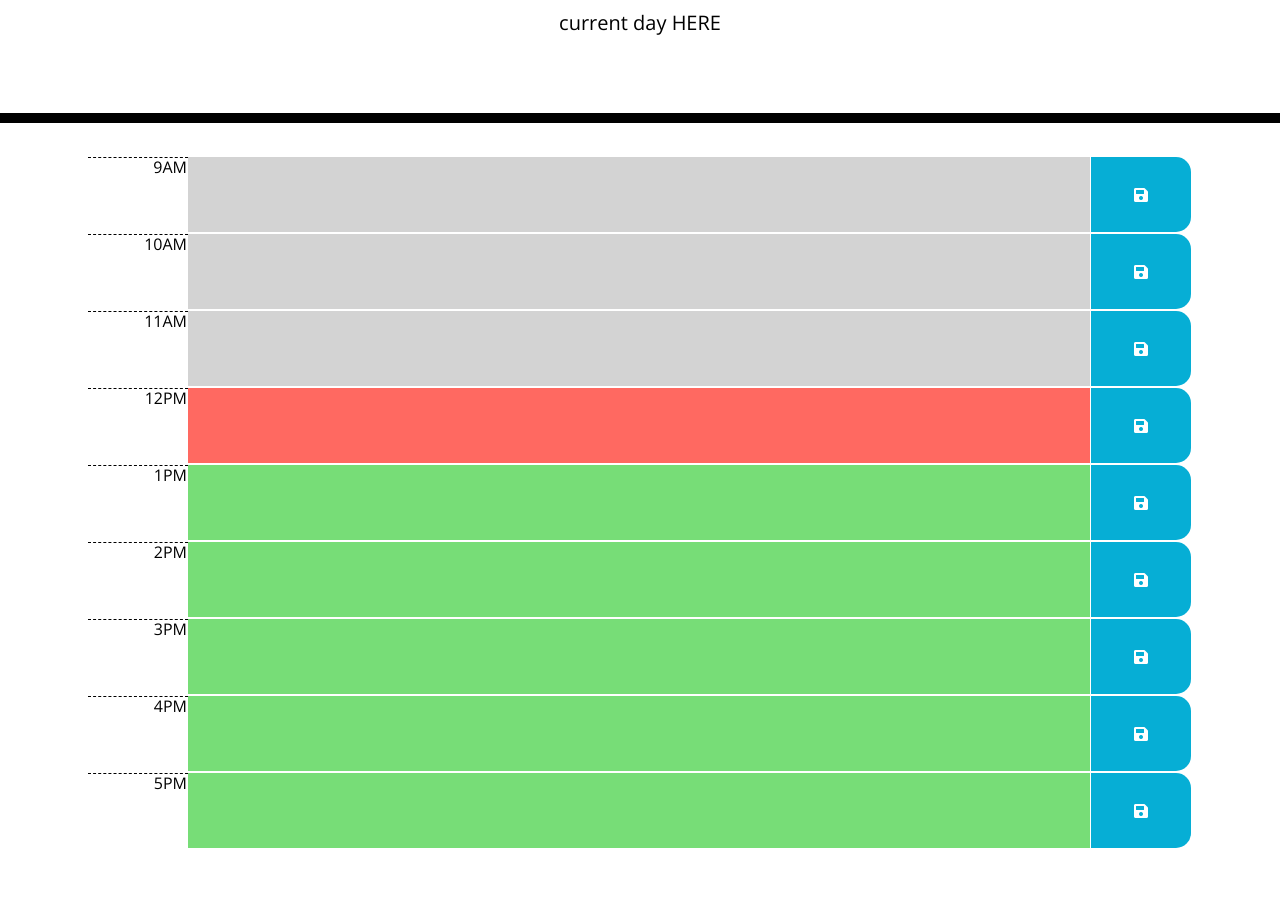
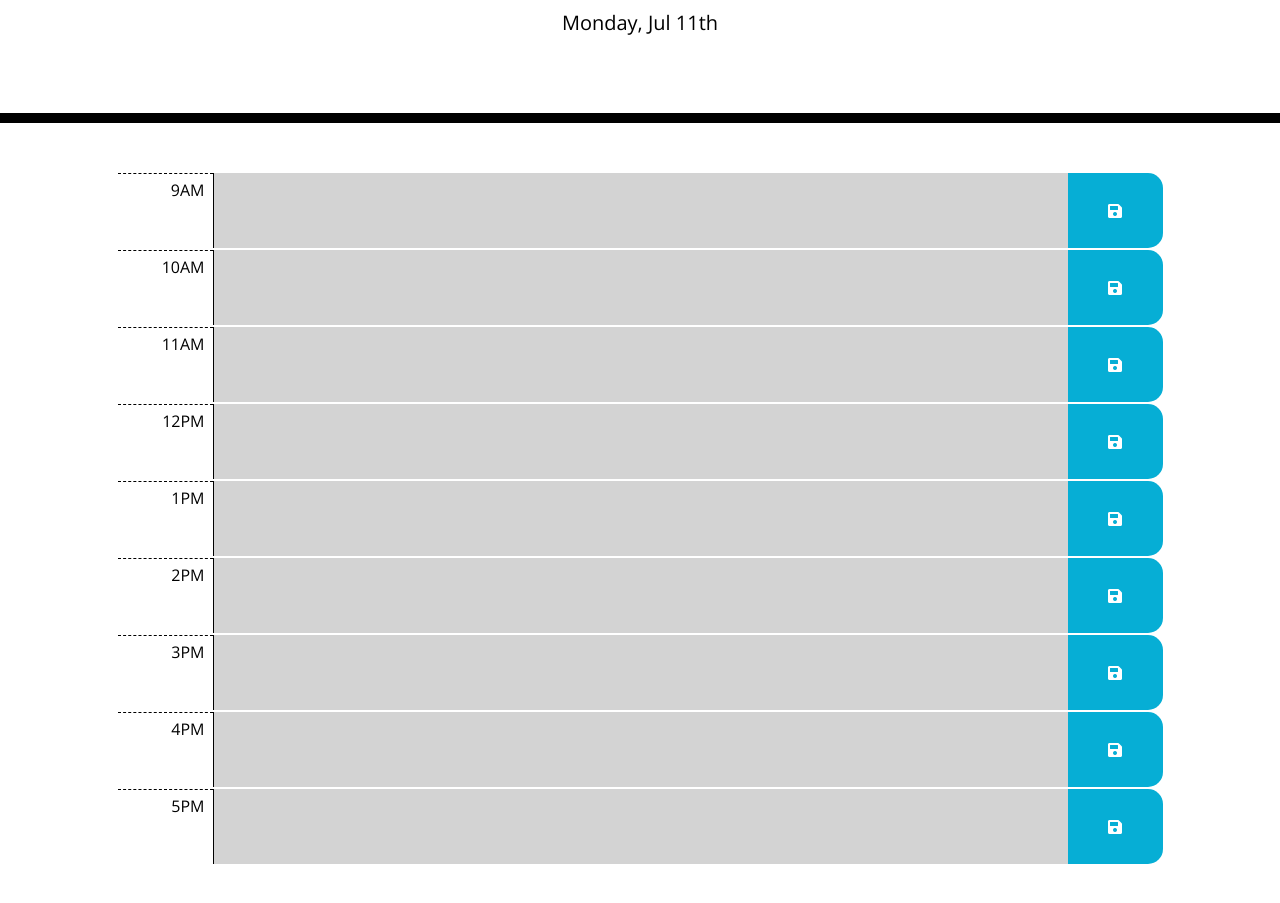
Before and after one commit to srandall1213/Work-Day-Scheduler, a plain HTML site: page index.html in a window 1280 px wide. Shown: the part 181-1084 px from the top of the page. Drawn offline with nearby package versions, Linux system fonts and the light colour scheme.

Commit message:
fixed table to resize and added today's date

```diff
--- a/assets/CSS/style.css
+++ b/assets/CSS/style.css
@@ -9,9 +9,10 @@ textarea {
   border: none;
   resize: none;
   color: #000000;
+  border-left: 1px solid black;
   padding: 10px;
-  height: 73px;
-  width: 900px;
+  outline-color: #06aed5;
+  height: 75px;
 }
 
 .jumbotron {
@@ -22,11 +23,8 @@ textarea {
   border-bottom: 10px solid black;
 }
 
-.description {
+.description { /*Does this go in textArea?*/
   white-space: pre-wrap;
-  display: flex;
-  justify-content: center;
-  width: 900px;
 }
 
 .time-block { /*what does this go to?*/
@@ -34,27 +32,15 @@ textarea {
   border-radius: 15px;
 }
 
-table {
-    display: flex;
-    justify-content: center;
-    margin-bottom: 50px;
-}
-
 .row {
   white-space: pre-wrap;
   border-top: 2px solid white;
 }
 
-td {
-    height: 75px;
-}
-
 .hour {
-  text-align: right;
   background-color: #ffffff;
   color: #000000;
   border-top: 1px dashed #000000;
-  width: 100px;
 }
 
 .past {
@@ -72,20 +58,13 @@ td {
   color: white;
 }
 
-.buttonBox {
-    display: flex;
-    align-items: center;
-}
-
 .saveBtn {
   border-style: none;
   border-top-right-radius: 15px;
   border-bottom-right-radius: 15px;
   background-color: #06aed5;
   color: white;
-  width: 100px;
   height: 75px;
-
 }
 
 .saveBtn i:hover {
--- a/assets/JS/script.js
+++ b/assets/JS/script.js
@@ -1,5 +1,4 @@
- var textAreaEl = document.getElementsByClassName(description);
+var currentDayEl = document.querySelector("#currentDay");
 
- textAreaEl.addEventListener("click", function () {
-    textAreaEl.css('border');
- });
+//Today's Date
+currentDayEl.textContent = moment().format('dddd') + ", " +  moment().format("MMM Do");
--- a/index.html
+++ b/index.html
@@ -26,61 +26,57 @@
     <header class="jumbotron">
       <h1 class="display-3">Work Day Scheduler</h1>
       <p class="lead">A simple calendar app for scheduling your work day</p>
-      <p id="currentDay" class="lead">current day HERE</p>
+      <p id="currentDay" class="lead"></p>
     </header>
-    <div class="container">
+    <div class="container my-5">
       <!-- Timeblocks go here -->
-      <table>
-        <tbody>
-            <tr class="row">
-                <td class="hour">9AM</td>
-                <td class="past" class="description"><textarea></textarea></td>
-                <td class="buttonBox"><button class="saveBtn"><i class="fa fa-save"></i></button></td>
-            </tr>
-            <tr class="row">
-                <td class="hour">10AM</td>
-                <td class="past" class="description"><textarea></textarea></td>
-                <td class="buttonBox"><button class="saveBtn"><i class="fa fa-save"></i></button></td>
-            </tr>
-            <tr class="row">
-                <td class="hour">11AM</td>
-                <td class="past" class="description"><textarea></textarea></td>
-                <td class="buttonBox"><button class="saveBtn"><i class="fa fa-save"></i></button></td>
-            </tr>
-            <tr class="row">
-                <td class="hour">12PM</td>
-                <td class="present" class="description"><textarea></textarea></td>
-                <td class="buttonBox"><button class="saveBtn"><i class="fa fa-save"></i></button></td>
-            </tr>
-            <tr class="row">
-                <td class="hour">1PM</td>
-                <td class="future" class="description"><textarea></textarea></td>
-                <td class="buttonBox"><button class="saveBtn"><i class="fa fa-save"></i></button></td>
-            </tr>
-            <tr class="row">
-                <td class="hour">2PM</td>
-                <td class="future" class="description"><textarea></textarea></td>
-                <td class="buttonBox"><button class="saveBtn"><i class="fa fa-save"></i></button></td>
-            </tr>
-            <tr class="row">
-                <td class="hour">3PM</td>
-                <td class="future" class="description"><textarea></textarea></td>
-                <td class="buttonBox"><button class="saveBtn"><i class="fa fa-save"></i></button></td>
-            </tr>
-            <tr class="row">
-                <td class="hour">4PM</td>
-                <td class="future" class="description"><textarea></textarea></td>
-                <td class="buttonBox"><button class="saveBtn"><i class="fa fa-save"></i></button></td>
-            </tr>
-            <tr class="row">
-                <td class="hour">5PM</td>
-                <td class="future" class="description"><textarea></textarea></td>
-                <td class="buttonBox"><button class="saveBtn"><i class="fa fa-save"></i></button></td>
-            </tr>
-        </tbody>
-    </table>
+        <div class="row justify-content-center">
+            <div class="col-1 text-right p-2 hour">9AM</div>
+            <textarea class="col-9 description past"></textarea>
+            <button class="col-1 saveBtn"><i class="fa fa-save"></i></button>
+        </div>
+        <div class="row justify-content-center">
+            <div class="col-1 text-right p-2 hour">10AM</div>
+            <textarea class="col-9 description past"></textarea>
+            <button class="col-1 saveBtn"><i class="fa fa-save"></i></button>
+        </div>
+        <div class="row justify-content-center">
+            <div class="col-1 text-right p-2 hour">11AM</div>
+            <textarea class="col-9 description past"></textarea>
+            <button class="col-1 saveBtn"><i class="fa fa-save"></i></button>
+        </div>
+        <div class="row justify-content-center">
+            <div class="col-1 text-right p-2 hour">12PM</div>
+            <textarea class="col-9 description past"></textarea>
+            <button class="col-1 saveBtn"><i class="fa fa-save"></i></button>
+        </div>
+        <div class="row justify-content-center">
+            <div class="col-1 text-right p-2 hour">1PM</div>
+            <textarea class="col-9 description past"></textarea>
+            <button class="col-1 saveBtn"><i class="fa fa-save"></i></button>
+        </div>
+        <div class="row justify-content-center">
+            <div class="col-1 text-right p-2 hour">2PM</div>
+            <textarea class="col-9 description past"></textarea>
+            <button class="col-1 saveBtn"><i class="fa fa-save"></i></button>
+        </div>
+        <div class="row justify-content-center">
+            <div class="col-1 text-right p-2 hour">3PM</div>
+            <textarea class="col-9 description past"></textarea>
+            <button class="col-1 saveBtn"><i class="fa fa-save"></i></button>
+        </div>
+        <div class="row justify-content-center">
+            <div class="col-1 text-right p-2 hour">4PM</div>
+            <textarea class="col-9 description past"></textarea>
+            <button class="col-1 saveBtn"><i class="fa fa-save"></i></button>
+        </div>
+        <div class="row justify-content-center">
+            <div class="col-1 text-right p-2 hour">5PM</div>
+            <textarea class="col-9 description past"></textarea>
+            <button class="col-1 saveBtn"><i class="fa fa-save"></i></button>
+        </div>
+
     </div>
-
     <script src="https://cdnjs.cloudflare.com/ajax/libs/jquery/3.2.1/jquery.min.js"></script>
     <script src="https://cdnjs.cloudflare.com/ajax/libs/moment.js/2.24.0/moment.min.js"></script>
     <script src="./assets/JS/script.js"></script>
```
